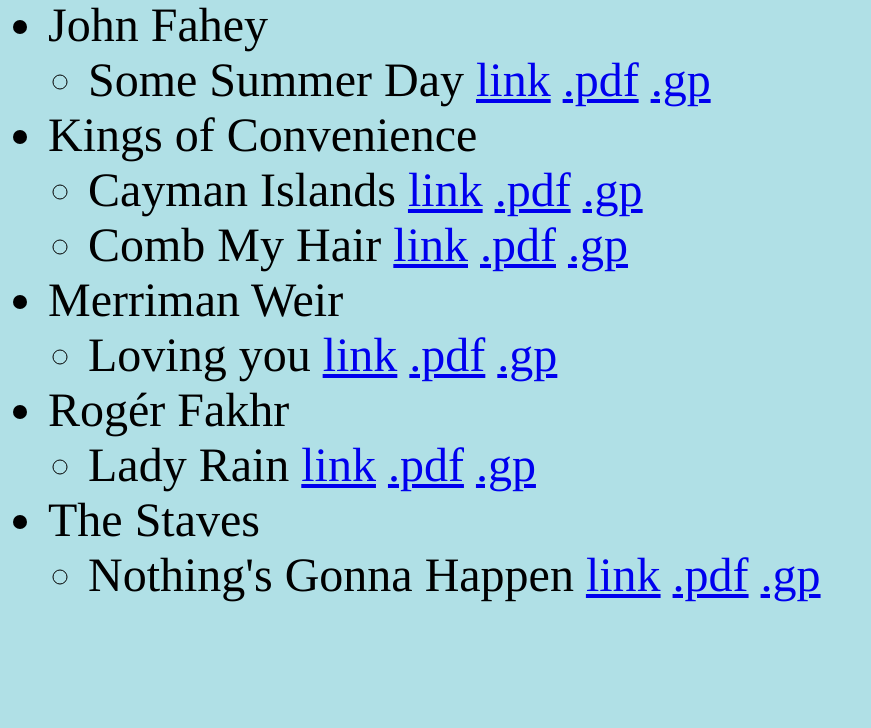
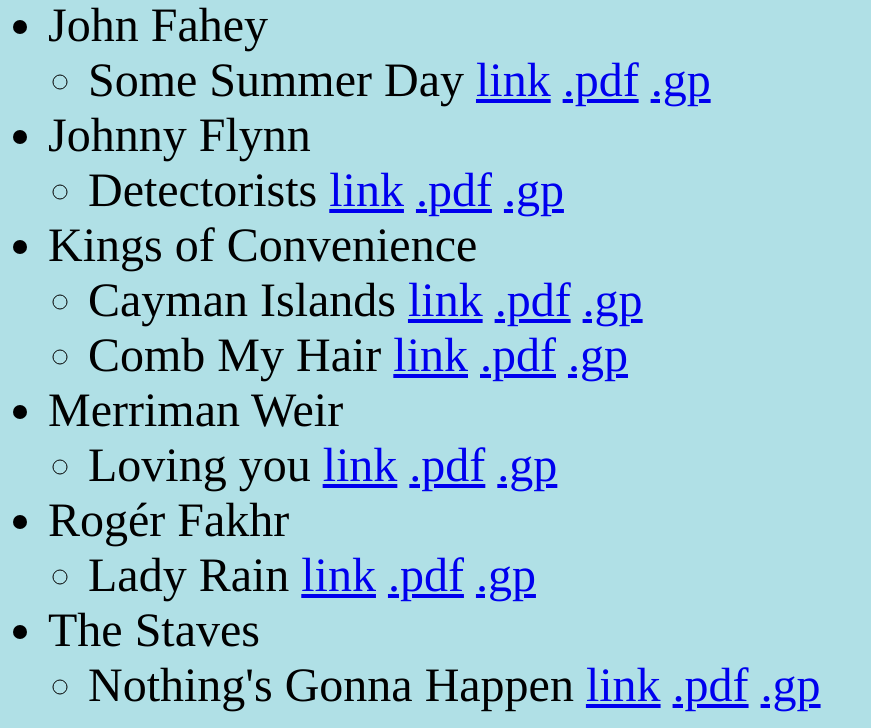
Before and after one commit to EzraBriggs/EzraBriggs.github.io, a plain HTML site: page index.html in a window 1280 px wide. Shown: the part 1343-2071 px from the top of the page, without its empty margins (0-871 px from the left). Before the commit the page ends 1961 px from the top, so only its background shows below. Drawn offline with Linux system fonts and the light colour scheme.

Commit message:
detectorists

```diff
--- a/index.html
+++ b/index.html
@@ -62,6 +62,10 @@
         <ul>
           <li>Some Summer Day <a href="https://youtu.be/sT7HYPyAe5k">link</a> <a href="./pdfs/some_summer_day.pdf" download="some_summer_day">.pdf</a> <a href="./gpfiles/some_summer_day.gp" download="some_summer_day">.gp</a></li>
         </ul>
+        <li>Johnny Flynn</li>
+        <ul>
+          <li>Detectorists <a href="https://youtu.be/XnvT6ndOdOo">link</a> <a href="./pdfs/detectorists.pdf" download="detectorists">.pdf</a> <a href="./gpfiles/detectorists.gp" download="detectorists">.gp</a></li>
+        </ul>
         <li>Kings of Convenience</li>
         <ul>
           <li>Cayman Islands <a href="https://youtu.be/Yb5e_rN6wK0">link</a> <a href="./pdfs/cayman_islands.pdf" download="cayman_islands">.pdf</a> <a href="./gpfiles/cayman_islands.gp" download="cayman_islands">.gp</a></li>
```
Also changed, not shown: 2 other files.
